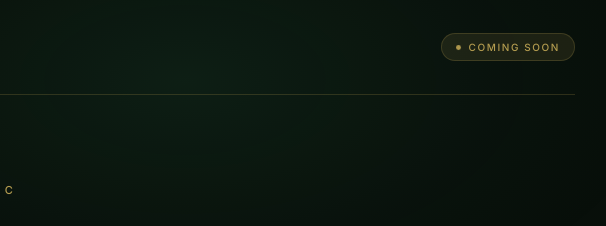
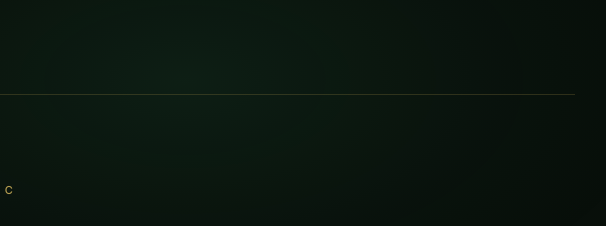
Before and after one commit to christy-404/ashoka-house-website, a plain HTML site: page index.html in a window 1280 px wide. Shown: the top 226 px of the page, 455-1061 px from the left. Drawn offline with nearby package versions, Linux system fonts and the light colour scheme; a web font is replaced by a local one.

Commit message:
Add files via upload

```diff
--- a/index.html
+++ b/index.html
@@ -21,10 +21,6 @@
       <div class="logo-group">
         <img class="logo-mark" src="assets/brand/ashoka-logo.png" alt="Ashoka House logo" />
         <span class="logo-text">ASHOKA HOUSE</span>
-      </div>
-      <div class="coming-soon-badge">
-        <span class="badge-dot" aria-hidden="true"></span>
-        COMING SOON
       </div>
     </header>
 
```
